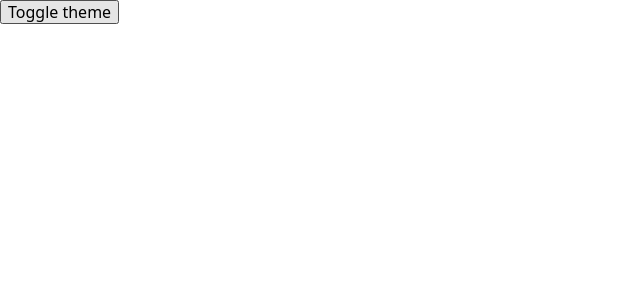
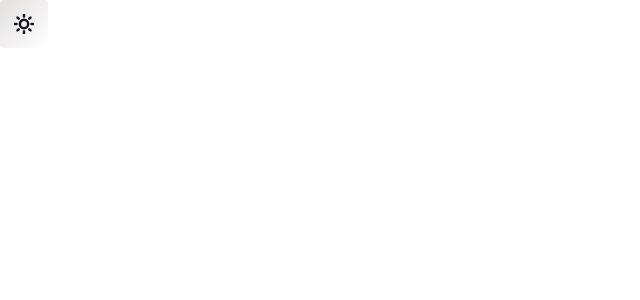
Before and after one commit to raymond8505/okta-assessment, a Next.js app: page / in a window 1280 px wide. Shown: the top 300 px of the page, without its empty margins (0-640 px from the left). Built offline with nearby package versions, Linux system fonts and the light colour scheme.

Commit message:
add ThemeToggle styles and trnasitions

```diff
--- /dev/null
+++ b/src/components/icons/MoonIcon.tsx
@@ -0,0 +1,21 @@
+import { IconProps } from "./types";
+
+export function MoonIcon({ size = 16, ...props }: IconProps) {
+  return (
+    <svg
+      width={size}
+      height={size}
+      viewBox={`0 0 16 16`}
+      fill="none"
+      xmlns="http://www.w3.org/2000/svg"
+    >
+      <title>Crescent Moon</title>
+      <path
+        fill-rule="evenodd"
+        clip-rule="evenodd"
+        d="M8.05463 1.67312C8.18365 1.90204 8.16615 2.18539 8.00996 2.3967C6.83302 3.98896 6.9981 6.20268 8.39819 7.60276C9.79827 9.00284 12.012 9.16793 13.6042 7.99099C13.8156 7.8348 14.0989 7.8173 14.3278 7.94632C14.5568 8.07533 14.6885 8.32679 14.6644 8.58845C14.3402 12.0965 11.3425 14.7467 7.82122 14.6385C4.29993 14.5303 1.47065 11.701 1.36245 8.17972C1.25425 4.65843 3.90449 1.66078 7.4125 1.3366C7.67416 1.31241 7.92561 1.44419 8.05463 1.67312ZM6.21094 2.95887C4.09014 3.72509 2.62286 5.7858 2.69515 8.13877C2.78171 10.9558 5.04514 13.2192 7.86217 13.3058C10.2152 13.3781 12.2759 11.9108 13.0421 9.79001C11.139 10.479 8.94964 10.0398 7.45538 8.54557C5.96111 7.05131 5.52191 4.86196 6.21094 2.95887Z"
+        fill="currentColor"
+      />
+    </svg>
+  );
+}
--- /dev/null
+++ b/src/components/icons/SunIcon.tsx
@@ -0,0 +1,22 @@
+import { IconProps } from "./types";
+
+export function SunIcon({ size = 16, ...props }: IconProps) {
+  return (
+    <svg
+      width={size}
+      height={size}
+      viewBox={`0 0 16 16`}
+      fill="none"
+      xmlns="http://www.w3.org/2000/svg"
+    >
+      <title>Sun</title>
+      <path
+        d="M8.00008 0.666672V2.00001M8.00008 14V15.3333M2.81341 2.81334L3.76008 3.76001M12.2401 12.24L13.1867 13.1867M0.666748 8.00001H2.00008M14.0001 8.00001H15.3334M2.81341 13.1867L3.76008 12.24M12.2401 3.76001L13.1867 2.81334M11.3334 8.00001C11.3334 9.84095 9.84103 11.3333 8.00008 11.3333C6.15913 11.3333 4.66675 9.84095 4.66675 8.00001C4.66675 6.15906 6.15913 4.66667 8.00008 4.66667C9.84103 4.66667 11.3334 6.15906 11.3334 8.00001Z"
+        stroke="currentColor"
+        stroke-width="2"
+        stroke-linecap="round"
+        stroke-linejoin="round"
+      />
+    </svg>
+  );
+}
--- /dev/null
+++ b/src/components/icons/types.ts
@@ -0,0 +1,3 @@
+export interface IconProps extends React.SVGProps<SVGSVGElement> {
+  size?: number;
+}
--- /dev/null
+++ b/src/components/primitives/UnstyledButton.tsx
@@ -0,0 +1,6 @@
+"use client";
+import { styled } from "styled-components";
+
+export const UnstyledButton = styled.button`
+  all: unset;
+`;
--- a/src/components/theme-toggle/ThemeToggle.tsx
+++ b/src/components/theme-toggle/ThemeToggle.tsx
@@ -8,7 +8,57 @@ import {
   setTheme,
   subscribe,
 } from "./themeStore";
+import { UnstyledButton } from "../primitives/UnstyledButton";
+import { SunIcon } from "../icons/SunIcon";
+import { MoonIcon } from "../icons/MoonIcon";
+import styled from "styled-components";
+import { theme } from "@/styles/theme";
 
+export const ThemeToggleButton = styled(UnstyledButton)`
+  padding: 8px;
+  display: flex;
+  align-items: center;
+  justify-content: center;
+  gap: 0;
+  position: absolute;
+  width: 32px;
+  height: 32px;
+  overflow: hidden;
+  border-radius: ${theme.radius.sm};
+  color: ${theme.color.fg};
+  transition: all ${theme.transition.slow};
+  &,
+  .ThemeToggle__icon-viewport > div {
+    transition: all ${theme.transition.slow};
+  }
+
+  background: linear-gradient(313.45deg, #ffffff 1.28%, #e4e0e0 98.72%);
+
+  &.is-dark {
+    background: linear-gradient(
+      133.15deg,
+      rgba(25, 25, 25, 0.8) 3.02%,
+      rgba(127, 127, 127, 0.8) 100%
+    );
+
+    .ThemeToggle__icon-viewport > div {
+      transform: translateX(-20px);
+    }
+  }
+
+  .ThemeToggle__icon-viewport {
+    height: 20px;
+    width: 20px;
+    overflow: hidden;
+
+    > div {
+      display: flex;
+      align-items: flex-start;
+      justify-content: center;
+      width: 40px;
+    }
+  }
+`;
 /**
  * Barebones theme toggle. The only client component in the tree.
  *
@@ -26,12 +76,18 @@ export function ThemeToggle() {
   const isDark = theme === "dark";
 
   return (
-    <button
+    <ThemeToggleButton
       type="button"
-      aria-pressed={isDark}
       onClick={() => setTheme(isDark ? "light" : "dark")}
+      aria-label="Toggle theme"
+      className={isDark ? "is-dark" : ""}
     >
-      Toggle theme
-    </button>
+      <div className="ThemeToggle__icon-viewport">
+        <div>
+          <SunIcon size={20} />
+          <MoonIcon size={20} />
+        </div>
+      </div>
+    </ThemeToggleButton>
   );
 }
--- a/src/styles/theme.ts
+++ b/src/styles/theme.ts
@@ -71,6 +71,8 @@ export const theme = createTheme(
     "container-max": "72rem",
     transition: {
       fast: "120ms ease",
+      medium: "200ms ease",
+      slow: "400ms ease",
     },
   },
   { prefix: "sc", selector: ":root" },
```
